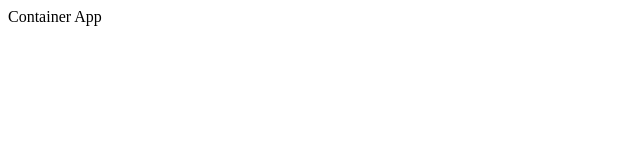
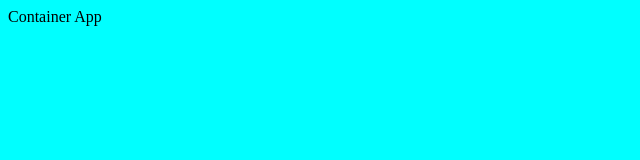
Before and after one commit to mxmory/mfe-module-container, a website built with webpack: page public/index.html in a window 1280 px wide. Shown: the whole page, without its empty margins (0-640 px from the left). Built offline with nearby package versions, Linux system fonts and the light colour scheme; what kanban would draw is missing.

Commit message:
Body styles just for visual recognizing (temp)

```diff
--- a/public/index.html
+++ b/public/index.html
@@ -5,6 +5,11 @@
     <meta http-equiv="X-UA-Compatible" content="IE=edge" />
     <meta name="viewport" content="width=device-width, initial-scale=1.0" />
     <title>Container MFE App</title>
+    <style>
+      body {
+        background: cyan;
+      }
+    </style>
   </head>
   <body>
     <header>Container App</header>
```
